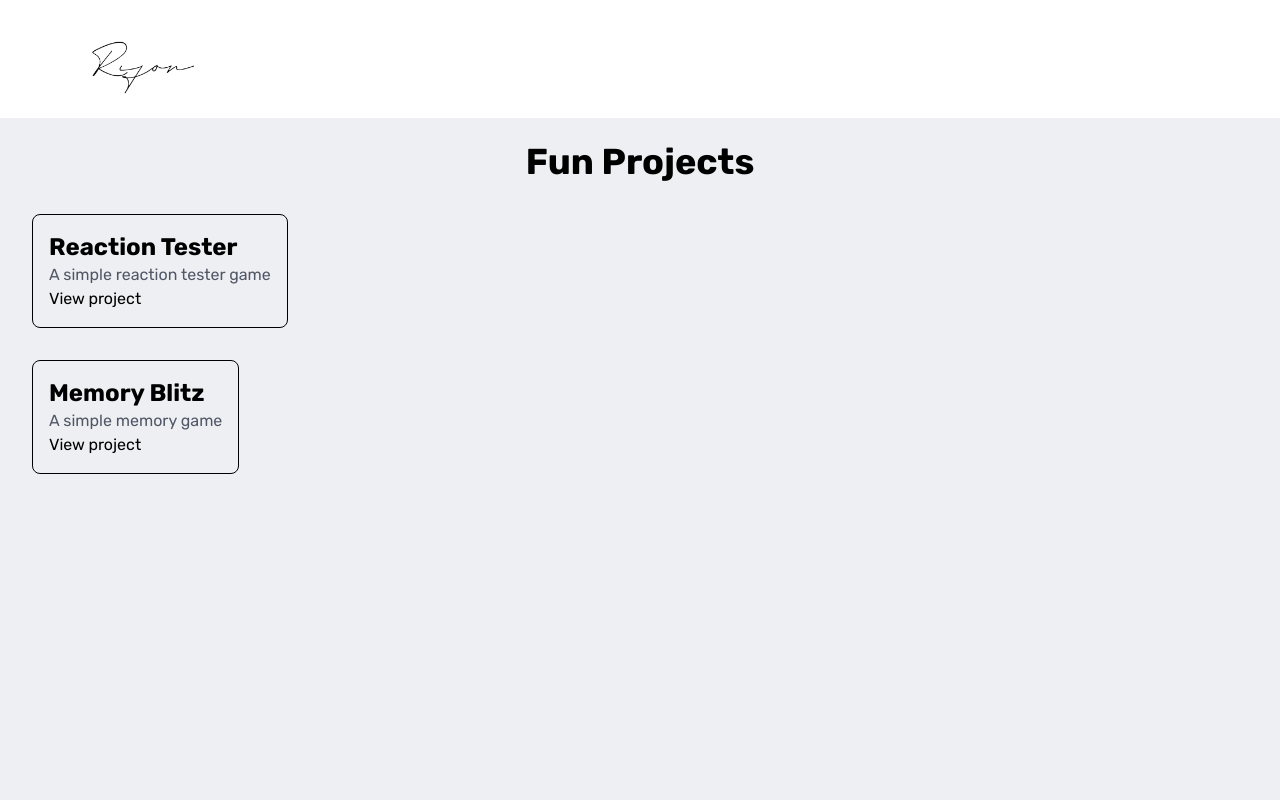
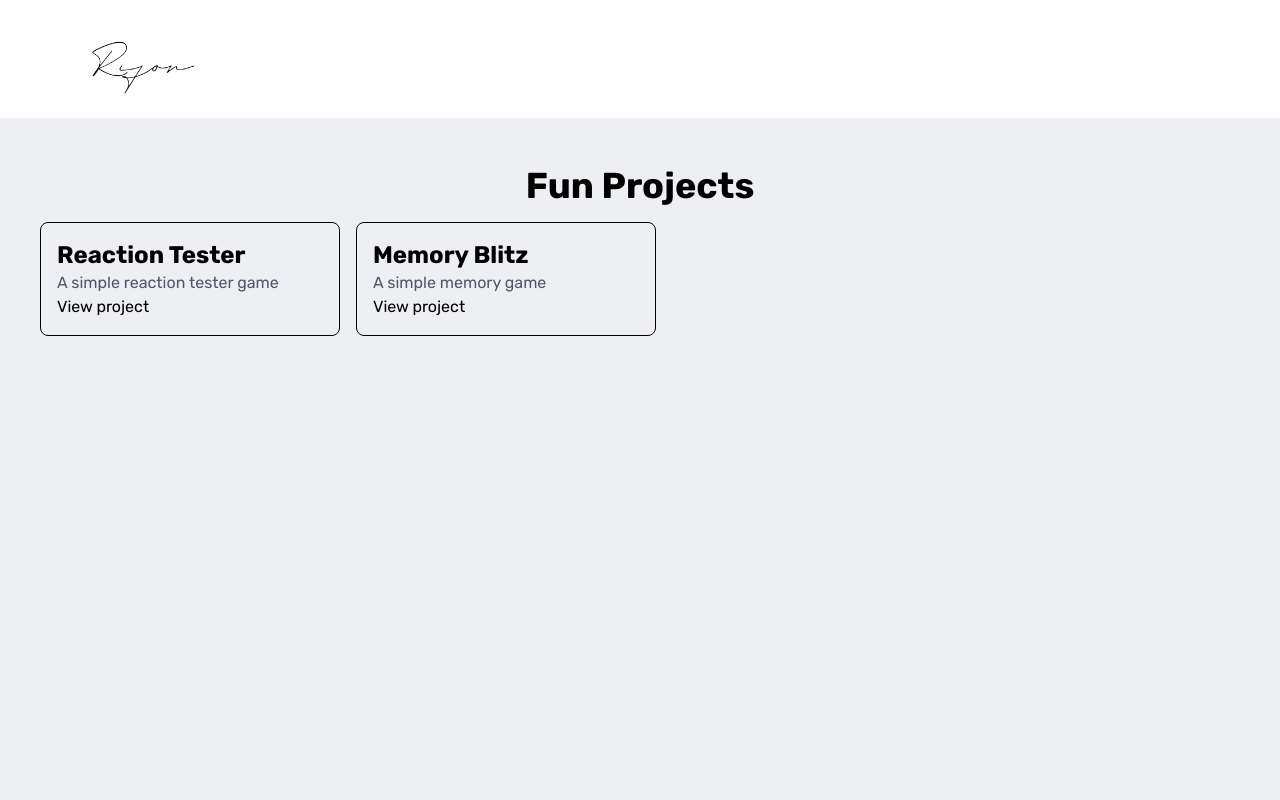
Before and after one commit to Rijon1810/dream-rijon1810-client, a Next.js app: page /projects in a window 1280 px wide. Shown: the top 800 px of the page. Built offline with nearby package versions, Linux system fonts and the light colour scheme.

Commit message:
new update

```diff
--- a/components/Projects/ProjectList/ProjectList.jsx
+++ b/components/Projects/ProjectList/ProjectList.jsx
@@ -2,6 +2,7 @@ import ScrollAnimationWrapper from "@/layouts/ScrollAnimationWrapper";
 import getScrollAnimation from "@/utils/getScrollAnimation";
 import { motion } from "framer-motion";
 import Image from "next/image";
+import Link from "next/link";
 import { useMemo } from "react";
 
 const ProjectList = () => {
@@ -37,9 +38,9 @@ const ProjectList = () => {
 
   return (
     <div className="flex flex-col bg-white-500" id="projects">
-      <h1 className="font-bold my-6 mb:my-8 lg:my-10 text-3xl leading-10 md:text-4xl lg:text-5xl text-center text-primary">
+      <Link href="/projects"  className="font-bold my-6 mb:my-8 lg:my-10 text-3xl leading-10 md:text-4xl lg:text-5xl text-center text-primary">
         My Projects
-      </h1>
+      </Link>
       <div className="grid grid-flow-row sm:grid-flow-col grid-cols-1 sm:grid-cols-3 gap-4 lg:gap-12 py-8 lg:py-12 px-6 sm:px-0 lg:px-6">
         {projects.map((project, index) => (
           <ScrollAnimationWrapper className="flex justify-center " key={index}>
--- a/pages/projects/index.js
+++ b/pages/projects/index.js
@@ -22,14 +22,14 @@ const ProjectListPage = () => {
     router.push(link);
   }
   return (
-    <div className="flex flex-col items-start h-screen bg-gray-100 p-4">
+    <div className="flex flex-col items-start h-screen bg-gray-100 p-10">
       <h1 className="text-4xl font-bold w-full text-center my-4 sm:mx-0">Fun Projects</h1>
-      <div className="flex flex-col items-center sm:items-start w-full">
+      <div className="flex flex-col sm:flex-row flex-wrap items-center sm:items-start w-full gap-4">
         {projects.map((project) => (
           <div
             onClick={() => redirect(project.link)}
             key={project.title}
-            className="m-4 p-4 border border-gray-300 rounded-lg"
+            className="w-full sm:max-w-[300px] p-4 border border-gray-300 rounded-lg"
           >
             <h2 className="text-2xl font-bold">{project.title}</h2>
             <p>{project.description}</p>
```
